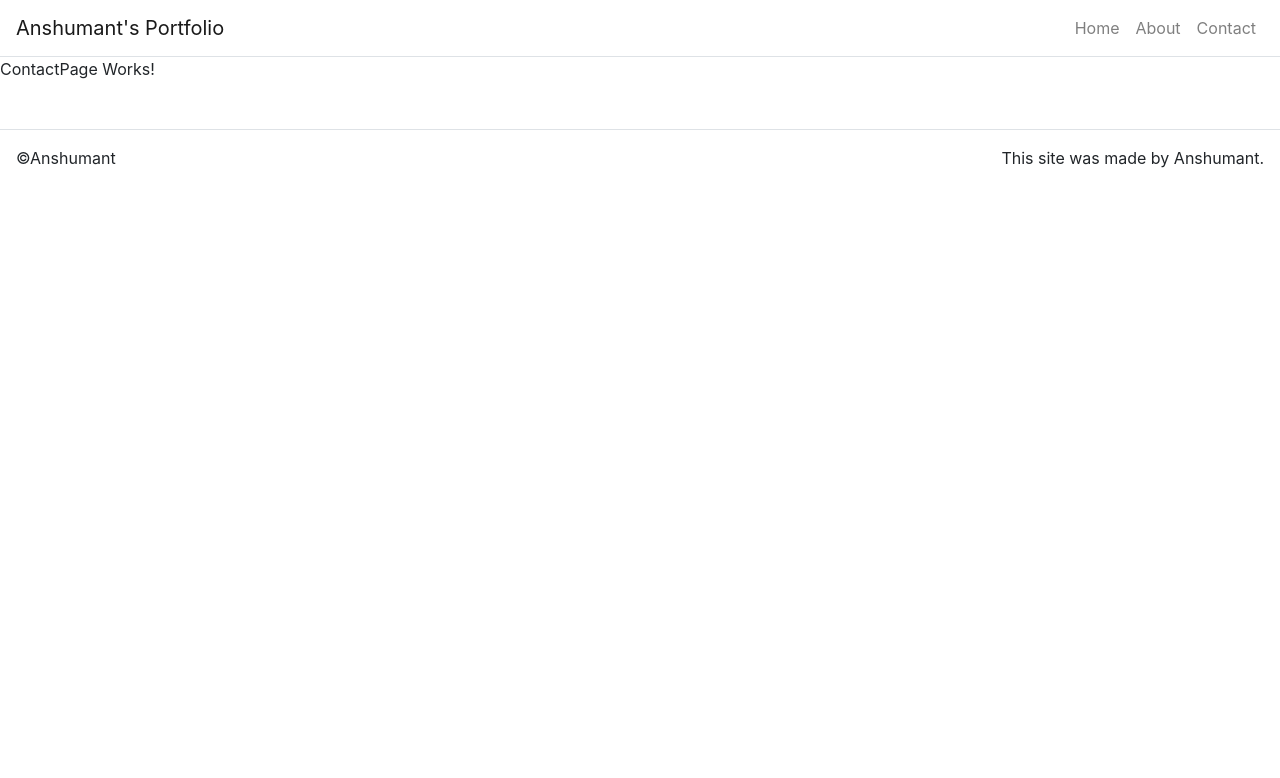
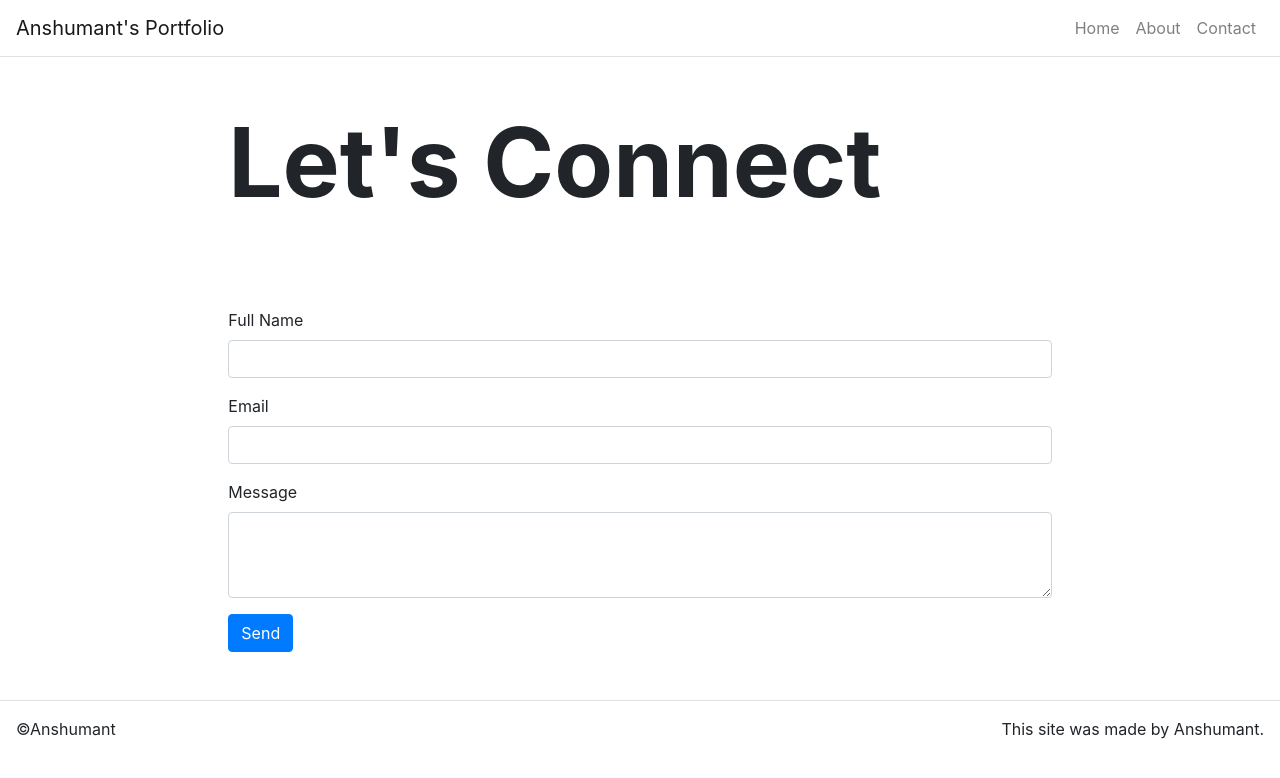
Before and after one commit to anshumantsagar/react-portfolio, a React (Create React App) app: page /contact in a window 1280 px wide. Shown: the top 778 px of the page. Built offline with nearby package versions, Linux system fonts and the light colour scheme.

Commit message:
contact frontend complete

```diff
--- a/package.json
+++ b/package.json
@@ -6,6 +6,7 @@
     "@testing-library/jest-dom": "^4.2.4",
     "@testing-library/react": "^9.5.0",
     "@testing-library/user-event": "^7.2.1",
+    "axios": "^0.19.2",
     "bootstrap": "^4.5.0",
     "react": "^16.13.1",
     "react-bootstrap": "^1.0.1",
--- a/src/pages/ContactPage.js
+++ b/src/pages/ContactPage.js
@@ -1,13 +1,109 @@
 import React from 'react';
 
+import Form from 'react-bootstrap/Form';
+import Button from 'react-bootstrap/Button';
 
-function ContactPage(props) {
+import Hero from '../components/Hero';
+import Content from '../components/Content';
+import Axios from 'axios';
 
-    return(
-        <div>
-            ContactPage Works!
-        </div>
-    );
+class ContactPage extends React.Component {
+
+    constructor(props) {
+        super(props);
+        this.state = {
+            name: '',
+            email: '',
+            message: '',
+            disabled: false,
+            emailSent: null,
+        }
+    }
+
+
+    handleChange = (event) => {
+        const target = event.target;
+        const value = target.type === 'checkbox' ? target.checked : target.value;
+        const name = target.name;
+
+        this.setState({
+            [name]: value
+        })
+    }
+
+
+    handleSubmit = (event) => {
+        event.preventDefault();
+
+        console.log(event.target);
+
+        this.setState({
+            disabled: true
+        });
+
+        Axios.post('http://localhost:3001/api/email', this.state)
+            .then(res => {
+                if(res.data.success) {
+                    this.setState({
+                        disabled: false,
+                        emailSent: true
+                    });
+                } else {
+                    this.setState({
+                        disabled: false,
+                        emailSent: false
+                    });
+                }
+            })
+            .catch(err => {
+                console.log(err);
+
+                this.setState({
+                    disabled: false,
+                    emailSent: false
+                });
+            })
+
+    }
+
+
+    render() {
+        return(
+            <div>
+                <Hero title={this.props.title} />
+
+                <Content>
+                    <Form onSubmit={this.handleSubmit}>
+                        <Form.Group>
+                            <Form.Label htmlFor="full-name">Full Name</Form.Label>
+                            <Form.Control id="full-name" name="name" type="text" value={this.state.name} onChange={this.handleChange} />
+                        </Form.Group>
+
+
+                        <Form.Group>
+                            <Form.Label htmlFor="email">Email</Form.Label>
+                            <Form.Control id="email" name="email" type="email" value={this.state.email} onChange={this.handleChange} />
+                        </Form.Group>
+
+
+                        <Form.Group>
+                            <Form.Label htmlFor="message">Message</Form.Label>
+                            <Form.Control id="message" name="message" as="textarea"rows="3" value={this.state.message} onChange={this.handleChange} />
+                        </Form.Group>
+
+
+                        <Button className="d-inline-block" variant="primary" type="submit" disabled={this.state.disabled}>
+                            Send
+                        </Button>
+
+
+                        {this.state.emailSent === true && <p className="d-inline success-msg">Email Sent</p>}
+                        {this.state.emailSent === false && <p className="d-inline err-msg">Email Not Sent</p>}
+                    </Form>
+                </Content>
+            </div>
+        );
+    }
 
 }
 
```
Also changed, not shown: 2 other files (tests, documents, lock files or other folders).
